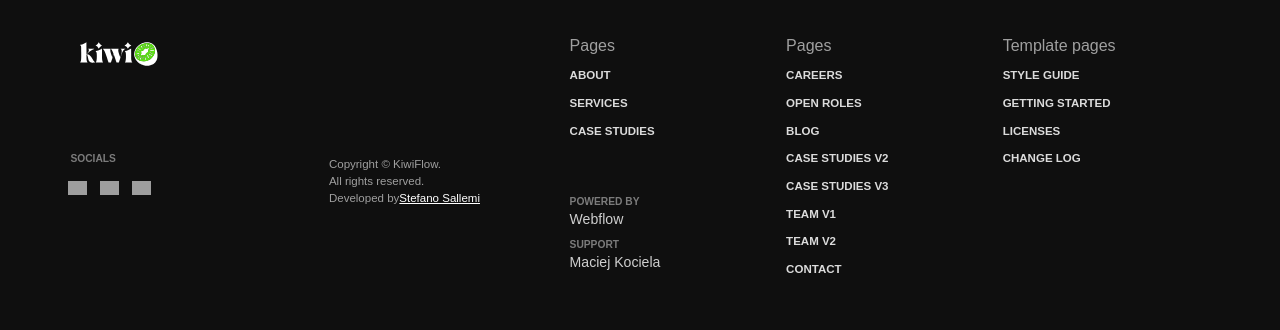
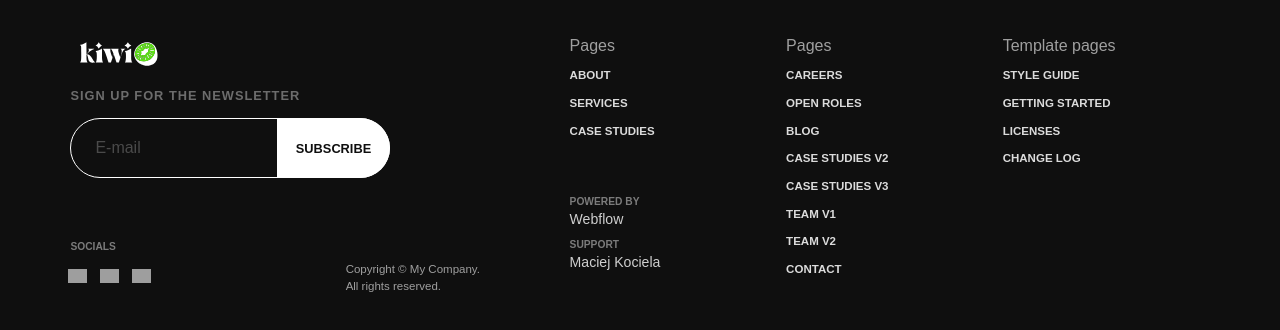
Before and after one commit to stefanosallemi/kiwiflow, a plain HTML site: page basic/footer.html in a window 1280 px wide. Drawn offline with nearby package versions, Linux system fonts and the light colour scheme; files that its build step writes are made by us from their sources; grey boxes are pictures that could not be loaded; files whose address does not match are found by name; a web font is replaced by a local one.

Commit message:
Revert "commit"
This reverts commit 065cb55d49fc7ccbc01edec5afd1ab09c542a36a.

```diff
--- a/basic/footer.html
+++ b/basic/footer.html
@@ -15,7 +15,48 @@
               class="footer-logo-image"
           /></a>
           <div>
-
+            <div class="w-form">
+              <form
+                id="wf-form-Footer-Subscribe"
+                name="wf-form-Footer-Subscribe"
+                data-name="Footer Subscribe"
+                method="get"
+                class="footer-subscribe"
+              >
+                <h5 class="sub-heading">sign up for the newsletter</h5>
+                <div class="relative">
+                  <div
+                    data-w-id="78e57fa1-ba63-b52b-b759-58f8523f2f2b"
+                    class="input-group"
+                  >
+                    <input
+                      type="email"
+                      class="input subscribe w-input"
+                      maxlength="256"
+                      name="Email-2"
+                      data-name="Email 2"
+                      placeholder="E-mail"
+                      id="Email-2"
+                      required=""
+                    />
+                  </div>
+                  <input
+                    type="submit"
+                    value="Subscribe"
+                    data-wait="Please wait..."
+                    class="footer-subscribe-button w-button"
+                  />
+                </div>
+              </form>
+              <div class="w-form-done">
+                <div>Thank you! Your submission has been received!</div>
+              </div>
+              <div class="w-form-fail">
+                <div>
+                  Oops! Something went wrong while submitting the form.
+                </div>
+              </div>
+            </div>
             <div class="footer-copyright">
               <div class="socials-box-footer">
                 <div class="label small-label">socials</div>
@@ -64,8 +105,7 @@
               </div>
               <div>
                 <div class="footer-copyright-link">
-                  Copyright © KiwiFlow.<br />All rights reserved.
-                  <br>Developed by<a href="instagram.com/stefanosallemi">Stefano Sallemi</a>
+                  Copyright © My Company.<br />All rights reserved.
                 </div>
               </div>
             </div>
```
Also changed, not shown: basic/home.html (+2 -2 lines), index.html (+5 -3 lines), img/favicon.png (deleted), img/kiwiflow_logo2.png (deleted), img/loader.png (deleted).
